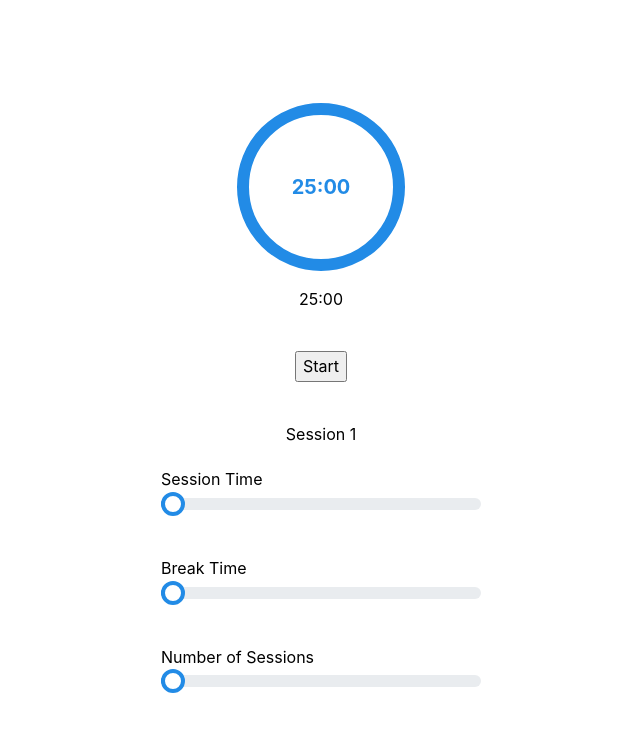
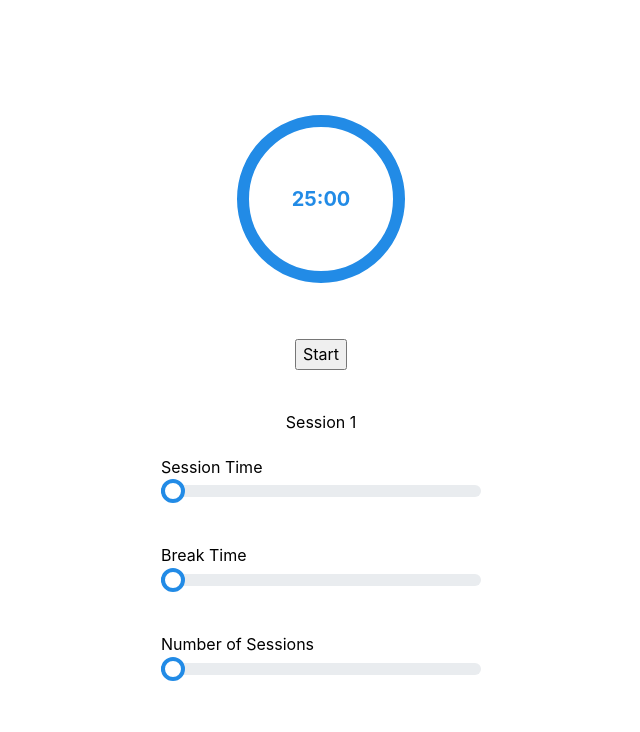
Before and after one commit to WizVader/msa-phase-2, a React (Vite) app in the folder msa-project.client/: page / in a window 1280 px wide. Shown: the top 732 px of the page, without its empty margins (319-959 px from the left). Built offline with nearby package versions, Linux system fonts and the light colour scheme.

Commit message:
Miscellaneous

```diff
--- a/msa-project.client/src/Components/Timer.tsx
+++ b/msa-project.client/src/Components/Timer.tsx
@@ -75,7 +75,7 @@ const Timer: React.FC = () => {
                         size={200}
                     />
                 </div>
-                <div className='timer'>{timerMinutes}:{timerSeconds}</div>
+                {/*<div className='timer'>{timerMinutes}:{timerSeconds}</div>*/}
                 <div className={classes.startButton}><button onClick={startTimer}>Start</button></div>
                 <div>{isBreak ? "Break Time" : `Session ${currentSession}`}</div>
                 <div className={classes.sessionInput}><SessionTimeInput sessionTime={sessionTime} setSessionTime={setSessionTime} /></div>
```
